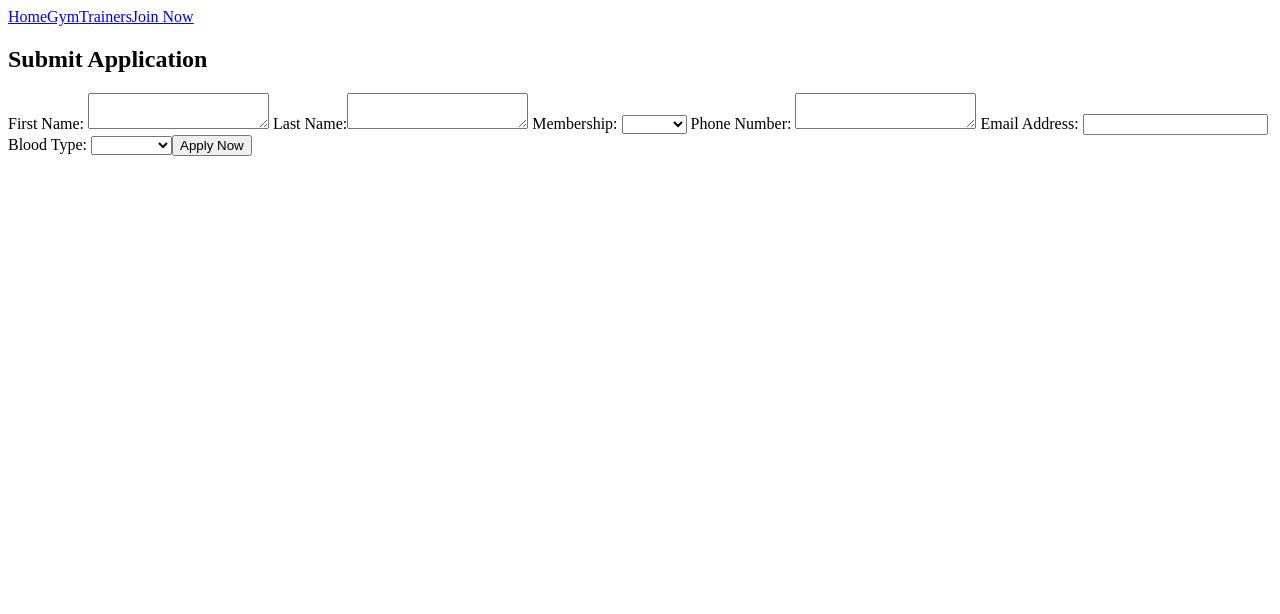
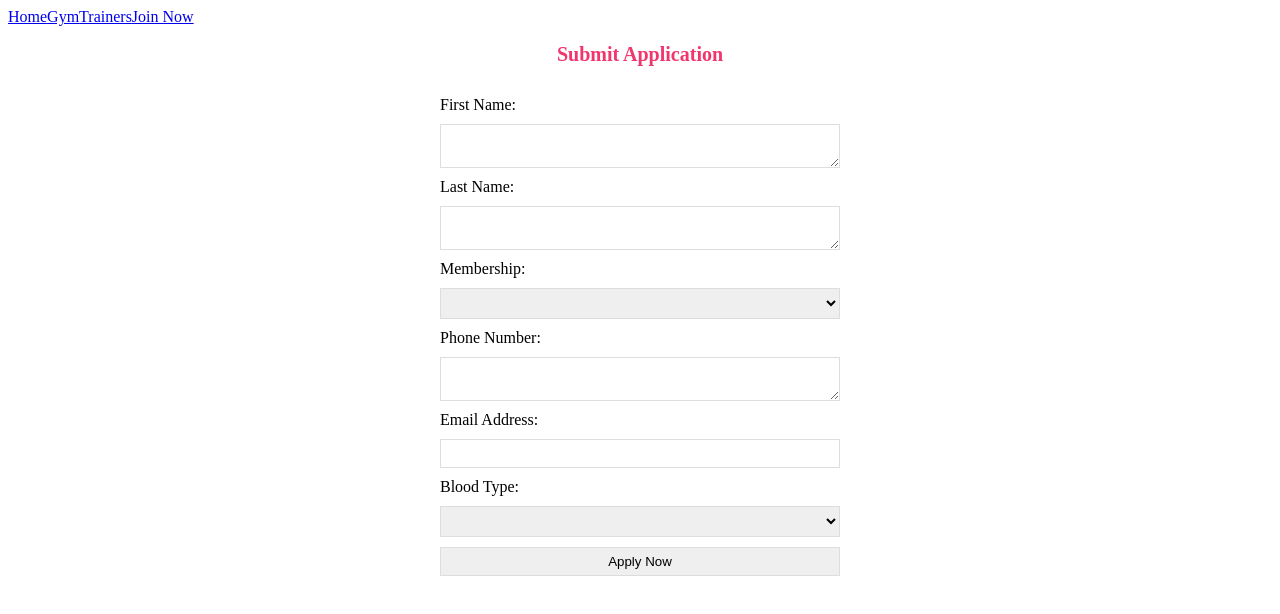
Before and after one commit to josephafulkerson/groupProjectPhase2, a React (Create React App) app: page /join in a window 1280 px wide. Shown: the top 614 px of the page. Built offline with nearby package versions, Linux system fonts and the light colour scheme; data requests are answered from the project's data file.

Commit message:
Swan css

```diff
--- a/src/App.css
+++ b/src/App.css
@@ -36,3 +36,37 @@
     transform: rotate(360deg);
   }
 }
+
+.NewMemberForm {
+  max-width: 400px;
+  margin: 0 auto;
+  text-align: center;
+}
+.NewMemberForm label {
+  text-align: left;
+  display: block;
+}
+.NewMemberForm h2 {
+  font-size: 20px;
+  color: #f1356d;
+  margin-bottom: 30px;
+}
+.NewMemberForm input, .NewMemberForm textarea, .NewMemberForm select {
+  width: 100%;
+  padding: 6px 10px;
+  margin: 10px 0;
+  border: 1px solid #ddd;
+  box-sizing: border-box;
+  display: block;
+}
+.NewMemberForm button {
+  background: #f1356d;
+  color: #fff;
+  border: 0;
+  padding: 8px;
+  border-radius: 8px;
+  cursor: pointer;
+}
+
+
+export default NewMemberForm;
--- a/src/components/JoinNow.jsx
+++ b/src/components/JoinNow.jsx
@@ -1,5 +1,6 @@
 import React from 'react'
 import {useState} from 'react'
+import NewMemberForm from './index.css'
 
 function JoinNow (addMember) {
 
@@ -40,7 +41,7 @@ function JoinNow (addMember) {
                     <option value=""></option>
                     <option value="Bronze">Bronze</option>
                     <option value="Silver">Silver</option>
-                    <optoin value="Gold">Gold</optoin>
+                    <option value="Gold">Gold</option>
                 </select>
             <label> Phone Number: </label>
                 <textarea
--- /dev/null
+++ b/src/components/index.css
@@ -0,0 +1,30 @@
+.NewMemberForm {
+    max-width: 400px;
+    margin: 0 auto;
+    text-align: center;
+  }
+  .NewMemberForm label {
+    text-align: left;
+    display: block;
+  }
+  .NewMemberForm h2 {
+    font-size: 20px;
+    color: #f1356d;
+    margin-bottom: 30px;
+  }
+  .NewMemberForm input, .NewMemberForm textarea, .NewMemberForm select {
+    width: 100%;
+    padding: 6px 10px;
+    margin: 10px 0;
+    border: 1px solid #ddd;
+    box-sizing: border-box;
+    display: block;
+  }
+  .NewMemberForm button {
+    background: #f1356d;
+    color: #fff;
+    border: 0;
+    padding: 8px;
+    border-radius: 8px;
+    cursor: pointer;
+  }
--- a/src/index.js
+++ b/src/index.js
@@ -2,6 +2,7 @@ import React from 'react';
 import ReactDOM from 'react-dom';
 import App from './components/App';
 import {BrowserRouter} from 'react-router-dom'
+
 
 
 ReactDOM.render(
```
